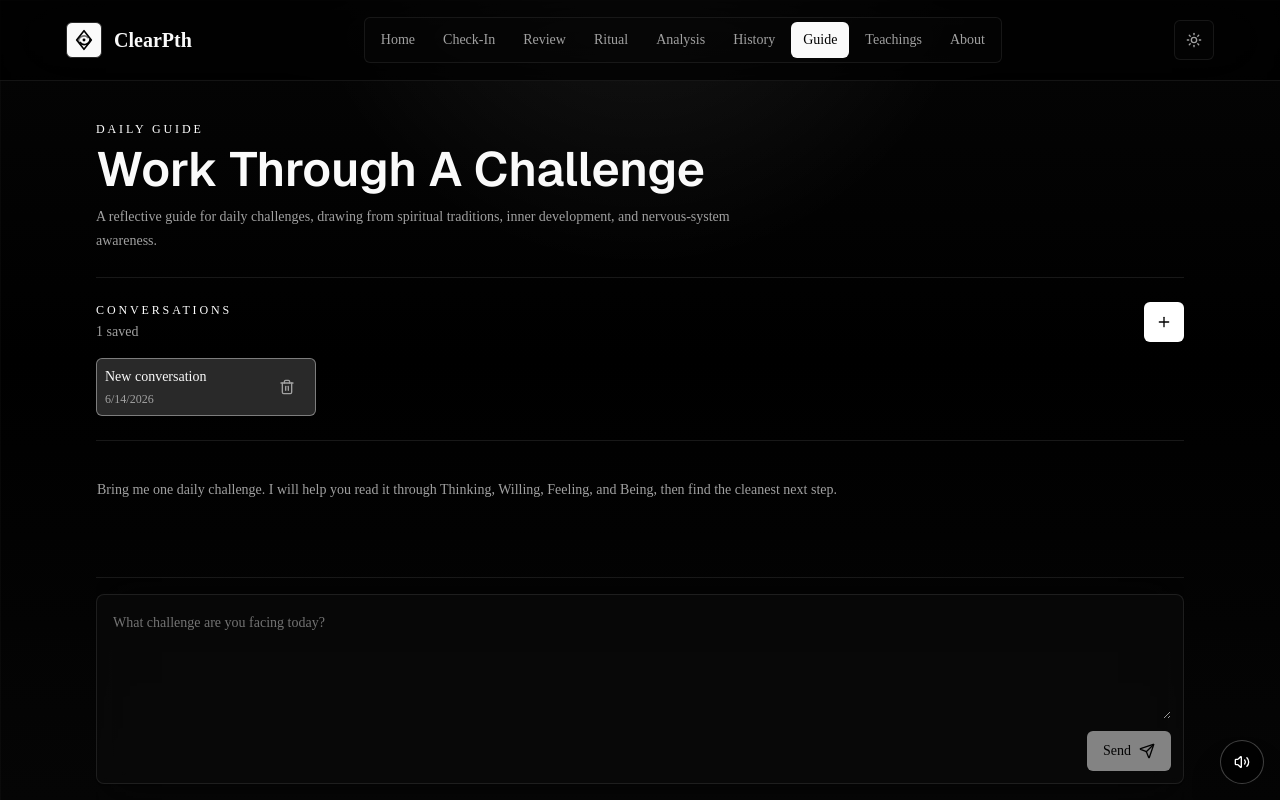
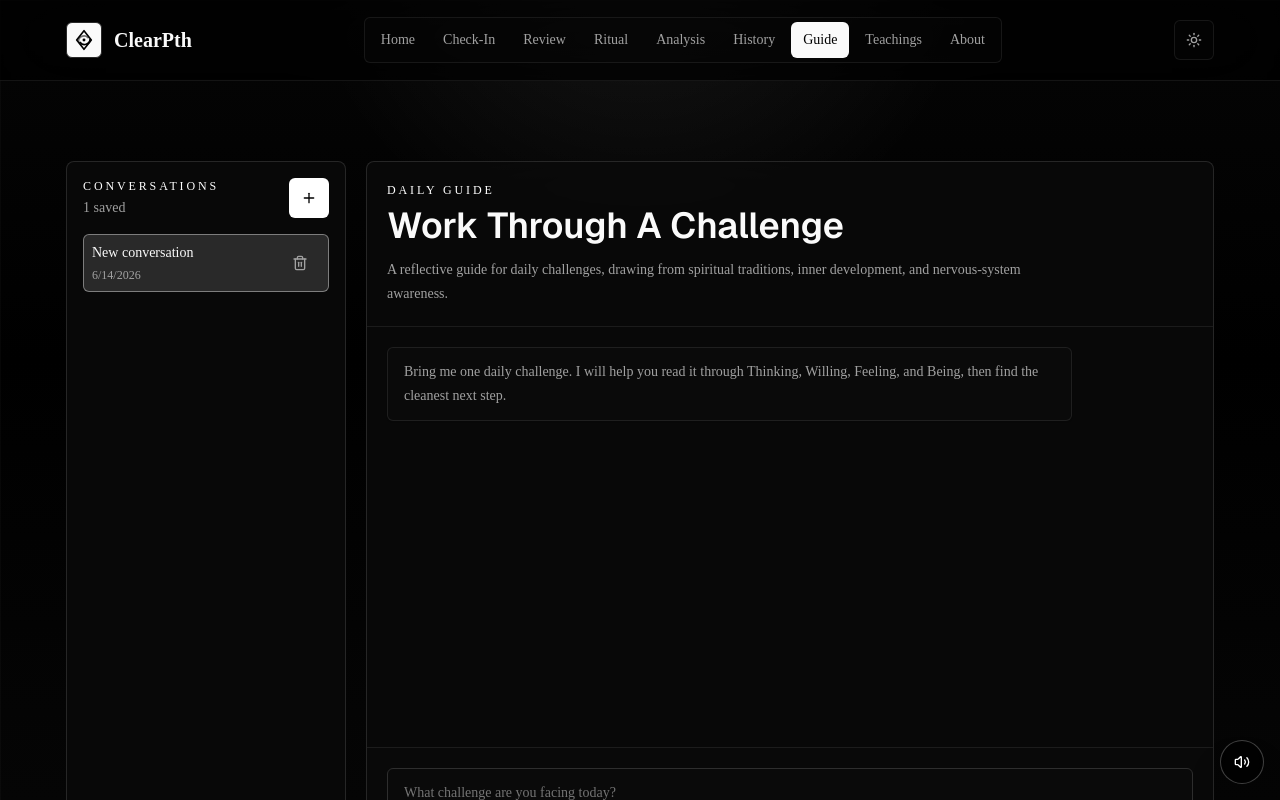
Before and after one commit to ewaters239811/awre, a Next.js app: page /guide in a window 1280 px wide. Shown: the top 800 px of the page. Built offline with nearby package versions, Linux system fonts and the light colour scheme.

Commit message:
Revert "Make Guide chat immersive"
This reverts commit c1e67d5d19084ede418123bf76924de6e4800639.

```diff
--- a/app/guide/page.tsx
+++ b/app/guide/page.tsx
@@ -2,7 +2,7 @@ import { GuideChat } from "@/components/guide-chat";
 
 export default function GuidePage() {
   return (
-    <main className="min-h-screen py-6 md:py-10">
+    <main className="container py-8 md:py-12">
       <GuideChat />
     </main>
   );
--- a/components/guide-chat.tsx
+++ b/components/guide-chat.tsx
@@ -170,21 +170,8 @@ export function GuideChat() {
   };
 
   return (
-    <section className="mx-auto flex w-full max-w-6xl flex-col gap-6 px-4 sm:px-6 lg:px-8">
-      <header className="border-b border-border/60 pb-6">
-        <p className="text-xs uppercase tracking-[0.24em] text-primary">
-          Daily Guide
-        </p>
-        <h1 className="mt-2 font-serif text-4xl font-semibold md:text-5xl">
-          Work Through A Challenge
-        </h1>
-        <p className="mt-3 max-w-2xl text-sm leading-6 text-muted-foreground">
-          A reflective guide for daily challenges, drawing from spiritual
-          traditions, inner development, and nervous-system awareness.
-        </p>
-      </header>
-
-      <aside className="border-b border-border/60 pb-5">
+    <section className="mx-auto mt-8 grid max-w-6xl gap-5 lg:grid-cols-[280px_1fr]">
+      <aside className="aura-glass rounded-lg p-4">
         <div className="flex items-center justify-between gap-3">
           <div>
             <p className="text-xs uppercase tracking-[0.24em] text-primary">
@@ -204,12 +191,12 @@ export function GuideChat() {
           </Button>
         </div>
 
-        <div className="mt-4 flex gap-2 overflow-x-auto pb-1">
+        <div className="mt-4 grid gap-2">
           {conversations.map((conversation) => (
             <div
               key={conversation.id}
               className={cn(
-                "group flex min-w-[220px] items-center gap-2 rounded-md border border-border/70 bg-card/55 p-2 transition duration-200 hover:border-foreground/25 hover:bg-accent",
+                "group flex items-center gap-2 rounded-md border border-border/70 bg-card/60 p-2 transition duration-200 hover:border-foreground/25 hover:bg-accent",
                 activeConversation?.id === conversation.id &&
                   "border-foreground/40 bg-accent",
               )}
@@ -243,8 +230,21 @@ export function GuideChat() {
         </div>
       </aside>
 
-      <div className="flex min-h-[60vh] flex-col">
-        <div className="flex-1 space-y-5 pb-6">
+      <div className="aura-glass flex min-h-[680px] flex-col rounded-lg">
+        <div className="border-b border-border/60 p-5">
+          <p className="text-xs uppercase tracking-[0.24em] text-primary">
+            Daily Guide
+          </p>
+          <h1 className="mt-2 font-serif text-4xl font-semibold">
+            Work Through A Challenge
+          </h1>
+          <p className="mt-3 max-w-2xl text-sm leading-6 text-muted-foreground">
+            A reflective guide for daily challenges, drawing from spiritual
+            traditions, inner development, and nervous-system awareness.
+          </p>
+        </div>
+
+        <div className="max-h-[58vh] min-h-[420px] flex-1 space-y-4 overflow-y-auto p-5">
           {activeConversation?.messages.map((message) => (
             <div
               key={message.createdAt}
@@ -255,10 +255,10 @@ export function GuideChat() {
             >
               <div
                 className={cn(
-                  "max-w-[88%] rounded-md border px-4 py-3 text-sm leading-6 shadow-sm md:max-w-[72%]",
+                  "max-w-[85%] rounded-md border px-4 py-3 text-sm leading-6 shadow-sm",
                   message.role === "user"
                     ? "border-foreground/25 bg-foreground text-background"
-                    : "border-transparent bg-transparent px-0 text-muted-foreground shadow-none",
+                    : "border-border/70 bg-card text-muted-foreground",
                 )}
               >
                 {message.content}
@@ -266,7 +266,7 @@ export function GuideChat() {
             </div>
           ))}
           {isSending ? (
-            <div className="max-w-[88%] rounded-md border border-border/70 bg-card px-4 py-3 text-sm text-muted-foreground md:max-w-[72%]">
+            <div className="max-w-[85%] rounded-md border border-border/70 bg-card px-4 py-3 text-sm text-muted-foreground">
               Reading the pattern...
             </div>
           ) : null}
@@ -288,18 +288,16 @@ export function GuideChat() {
         </div>
 
         <form
-          className="sticky bottom-0 border-t border-border/60 bg-background/92 py-4 backdrop-blur-xl"
+          className="border-t border-border/60 bg-card/40 p-5"
           onSubmit={sendMessage}
         >
-          <div className="flex flex-col gap-3 rounded-lg border border-border/70 bg-card/70 p-3 shadow-sm">
-            <Textarea
-              className="min-h-28 border-0 bg-transparent p-1 focus-visible:ring-0"
-              value={input}
-              onChange={(event) => setInput(event.target.value)}
-              placeholder="What challenge are you facing today?"
-              rows={3}
-            />
-            <div className="flex justify-end">
+          <Textarea
+            value={input}
+            onChange={(event) => setInput(event.target.value)}
+            placeholder="What challenge are you facing today?"
+            rows={4}
+          />
+          <div className="mt-3 flex justify-end">
             <Button
               type="button"
               disabled={isSending || !input.trim() || !activeConversation}
@@ -310,7 +308,6 @@ export function GuideChat() {
               Send
               <Send className="h-4 w-4" aria-hidden />
             </Button>
-            </div>
           </div>
         </form>
       </div>
```
